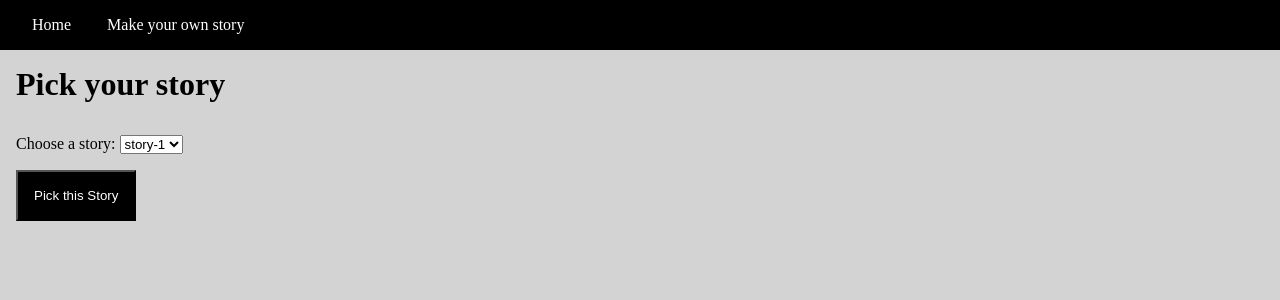
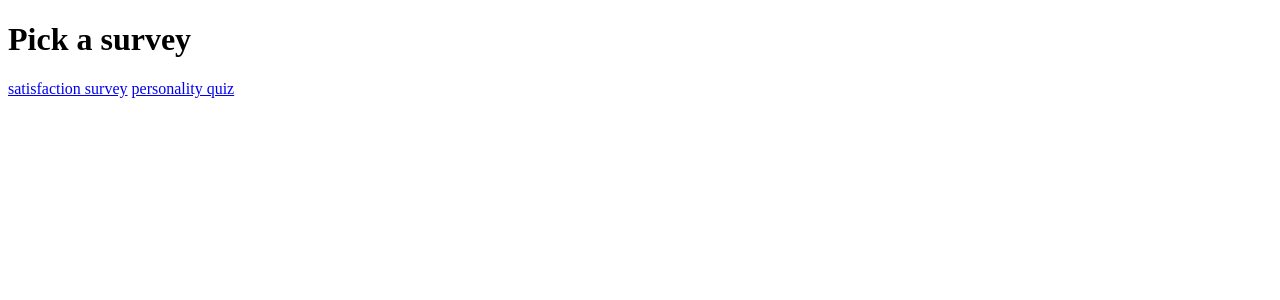
Before and after one commit to 000xzhou/Flask-Fundamentals, a Flask app: page / in a window 1280 px wide. Shown: the top 300 px of the page. Run offline with Flask 2, Linux system fonts and the light colour scheme.

Commit message:
finish 1-5 Survey

```diff
--- a/flask-madlibs/static/app.js
+++ b/flask-madlibs/static/app.js
@@ -54,7 +54,7 @@
 
   // Use fetch API to send data
   fetch(url, {
-    method: "POST", // or 'PUT'
+    method: "POST",
     headers: {
       "Content-Type": "application/json",
     },
@@ -68,3 +68,29 @@
       console.error("Error:", error);
     });
 }
+
+// checks story form inputs
+//! Does not work....
+document
+  .getElementById("story_form")
+  .addEventListener("submit", function (event) {
+    event.preventDefault();
+    let inputs = this.querySelectorAll('input[type="text"]');
+    allInputsValid = false;
+    for (let i = 0; i < inputs.length; i++) {
+      print(inputs[i]);
+      if (inputs[i].value.trim() == "") {
+        alert("Please fill in all the fields.");
+        break;
+      } else if (inputs[i].value.trim().length < 3) {
+        alert("Must be 3 chars or more.");
+        break;
+      } else {
+        allInputsValid = true;
+      }
+    }
+    // If all inputs have values and meet the length requirement, the form will be submitted
+    if (allInputsValid) {
+      this.submit();
+    }
+  });
--- a/flask-madlibs/templates/story_form.html
+++ b/flask-madlibs/templates/story_form.html
@@ -1,6 +1,6 @@
 {% extends 'base.html' %} {% block title %}Story 1{% endblock %} {% block
 content %}
-<h1>Story Template 1</h1>
+<h1>Story Template</h1>
 <form action="/story" method="post" id="story_form">
   <input
     type="text"
--- a/flask-survey/app.py
+++ b/flask-survey/app.py
@@ -0,0 +1,67 @@
+from flask import Flask, request, render_template, redirect, jsonify,flash
+from surveys import *
+
+app = Flask(__name__)
+app.secret_key = 'your_secret_key'
+
+# home
+@app.route('/')
+def index():
+   return render_template("index.html")
+@app.route('/satisfaction_survey')
+def satisfaction_survey():
+    return render_template("satisfaction_survey.html", survey = surveys["satisfaction"])
+@app.route('/personality_quiz')
+def personality_quiz():
+    return render_template("personality_quiz.html", survey = surveys["personality"])
+
+satisfaction_ans = []
+personality_ans = []
+
+@app.route('/satisfaction_survey/questions/<int:num>', methods=['GET', 'POST'])
+def satisfaction_questions(num):
+    if num < 0 or num > len(surveys["satisfaction"].questions) - 1:
+        flash("Invalid page")
+        return redirect("/satisfaction_survey")
+    if request.method == 'POST':
+        choice = request.form['choice']
+        satisfaction_ans.append(choice)
+        if (num < len(surveys["satisfaction"].questions) - 1):
+            next_num = num + 1
+            return redirect(next_num)
+        else:
+            return redirect('/thank_you')
+    q = surveys["satisfaction"].questions[num]
+    question_set = Question(q.question, q.choices, q.allow_text)
+    return render_template("question.html", question_set = question_set, num_id = num, type="satisfaction_survey")
+
+
+
+@app.route('/personality_quiz/questions/<int:num>', methods=['GET', 'POST'])
+def personality_questions(num):
+    q = surveys["personality"].questions[num]
+    question_set = Question(q.question, q.choices, q.allow_text)
+    if request.method == 'POST':
+        choice = request.form['choice']
+
+        if question_set.allow_text:
+            input_text = request.form['input_text']
+            satisfaction_ans.append([choice, input_text])
+        else:
+            satisfaction_ans.append(choice)
+
+        if (num < len(surveys["satisfaction"].questions) - 1):
+            next_num = num + 1
+            return redirect(next_num)
+        else:
+            return redirect('/thank_you')
+
+    return render_template("question.html", question_set = question_set, num_id = num, type="personality_quiz")
+
+@app.route('/thank_you')
+def thank_you():
+    print(satisfaction_ans)
+    return render_template('/thank_you.html')
+
+if __name__ == "__main__":
+   app.run(debug=True)
--- a/flask-survey/surveys.py
+++ b/flask-survey/surveys.py
@@ -52,3 +52,17 @@
     "satisfaction": satisfaction_survey,
     "personality": personality_quiz,
 }
+
+# x = surveys["satisfaction"]
+# print(x.title)
+# print(x.instructions)
+# for q in x.questions:
+#     # print(q.question)
+#     a = Question(q.question, q.choices)
+
+# for i in surveys["satisfaction"].questions:
+    # print(i.question)
+    # Question(q.question, q.choices)
+# print(surveys["satisfaction"].question)
+x = surveys["personality"].questions
+print(len(x))
--- /dev/null
+++ b/flask-survey/templates/base.html
@@ -0,0 +1,18 @@
+<!DOCTYPE html>
+<html lang="en">
+  <head>
+    <meta charset="UTF-8" />
+    <meta name="viewport" content="width=device-width, initial-scale=1.0" />
+    <title>{% block title %}TITLE GOES HERE{% endblock %}</title>
+    <link rel="stylesheet" href="/static/style.css" />
+  </head>
+  <body>
+    <nav></nav>
+    {% with messages = get_flashed_messages() %} {% if messages %} {% for
+    message in get_flashed_messages() %}
+    <div>{{ message }}</div>
+    {% endfor %} {% endif %}{% endwith %} {% block content %} BODY CONTENT GOES
+    HERE {% endblock %}
+    <script src="/static/app.js"></script>
+  </body>
+</html>
--- /dev/null
+++ b/flask-survey/templates/index.html
@@ -0,0 +1,10 @@
+{% extends 'base.html' %} {% block title %}Home{% endblock %} {% block content
+%}
+<h1>Pick a survey</h1>
+<a href="/satisfaction_survey" target="_blank" rel="noopener noreferrer"
+  >satisfaction survey</a
+>
+<a href="/personality_quiz" target="_blank" rel="noopener noreferrer"
+  >personality quiz</a
+>
+{% endblock %}
--- /dev/null
+++ b/flask-survey/templates/personality_quiz.html
@@ -0,0 +1,6 @@
+{% extends 'base.html' %} {% block title %}Personality Quiz{% endblock %} {%
+block content %}
+<h2>{{survey.title}}</h2>
+<p>{{survey.instructions}}</p>
+<a href="/personality_quiz/questions/0" id="startBtn" class="button">Start</a>
+{% endblock %}
--- /dev/null
+++ b/flask-survey/templates/thank_you.html
@@ -0,0 +1,5 @@
+{% extends 'base.html' %} {% block title %}Questions{% endblock %} {% block
+content %}
+<h1>Thank you page</h1>
+
+{% endblock %}
```
Also changed, not shown: flask-survey/fsafsa.html (added, +14 -0 lines), flask-survey/templates/question.html (added, +17 -0 lines), flask-survey/templates/satisfaction_survey.html (added, +9 -0 lines), README.md, flask-survey/static/app.js (added), flask-survey/static/style.css (added).
